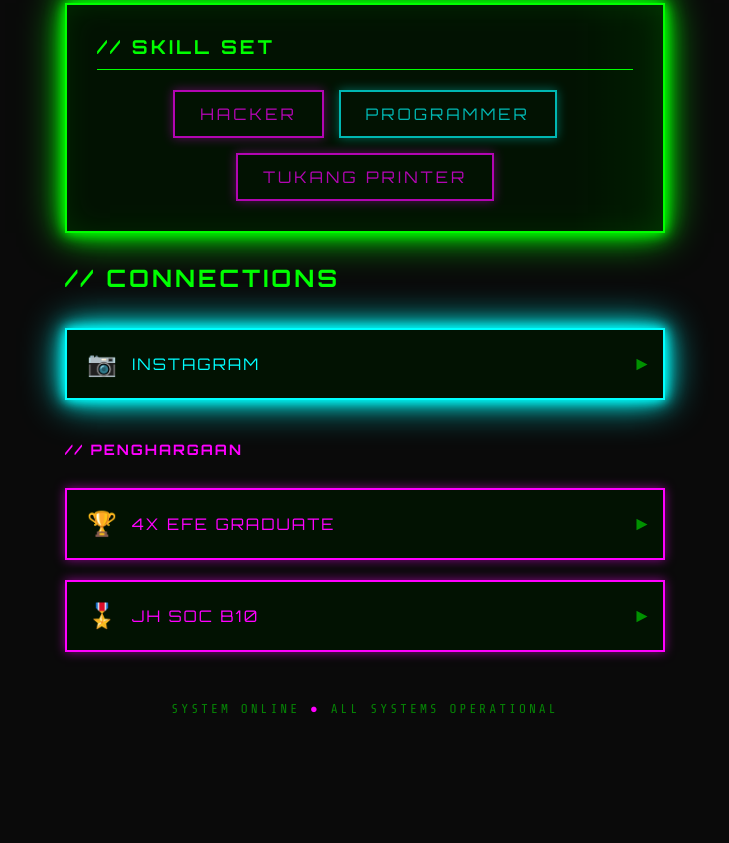
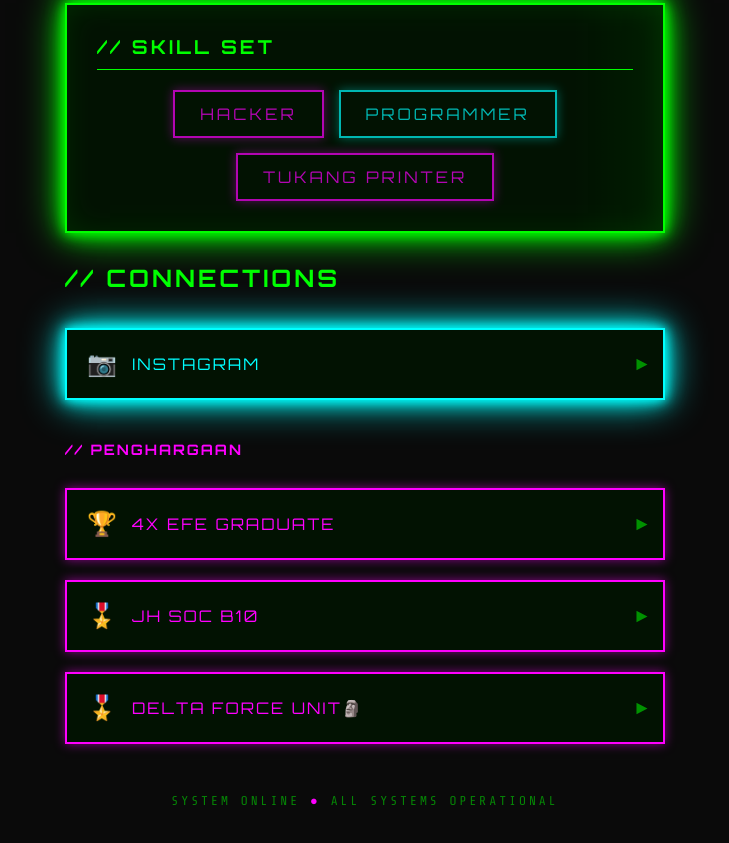
Before and after one commit to PahlawanKesiangan-dot/biodata, a plain HTML site: page index.html in a window 1280 px wide. Shown: the part 932-1775 px from the top of the page, without its empty margins (275-1004 px from the left). Before the commit the page ends 1689 px from the top, so only its background shows below. Drawn offline with nearby package versions, Linux system fonts and the light colour scheme.

```diff
--- a/index.html
+++ b/index.html
@@ -573,6 +573,12 @@
                 <span class="link-text">JH SOC B10</span>
                 <span class="link-arrow">►</span>
             </a>
+
+            <a href="https://id.wikipedia.org/wiki/Delta_Force" target="_blank" class="link-box pink">
+                <span class="link-icon">🎖️</span>
+                <span class="link-text">Delta Force Unit🗿</span>
+                <span class="link-arrow">►</span>
+            </a>
         </div>
 
         <!-- Footer -->
```
